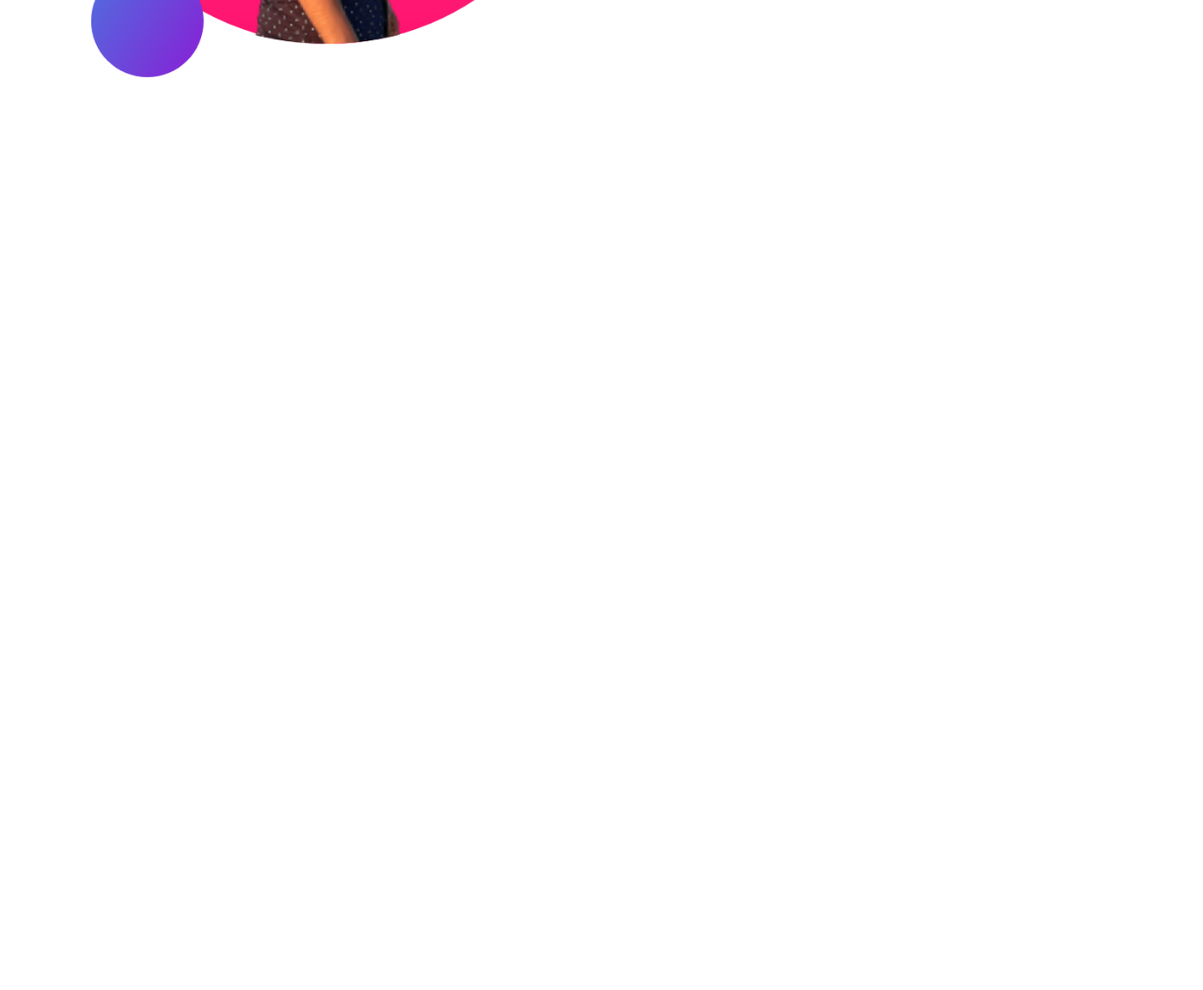
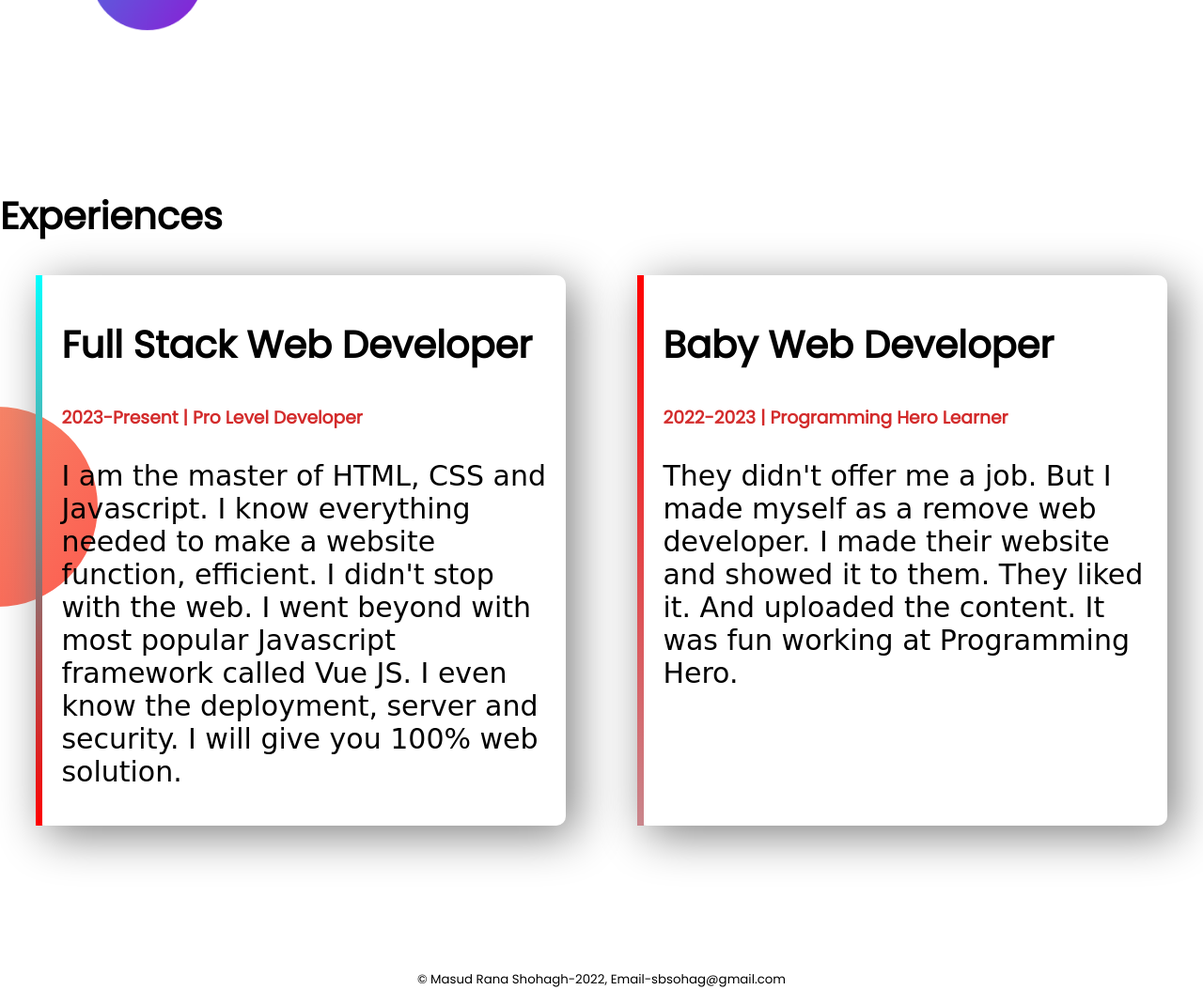
Before and after one commit to sbsohag3/my-first-website, a plain HTML site: page index.html in a window 1280 px wide. Shown: the part 1712-2766 px from the top of the page at 94% size. Before the commit the page ends 2012 px from the top, so only its background shows below. Drawn offline with Linux system fonts and the light colour scheme; a web font is replaced by a local one.

Commit message:
add finish

```diff
--- a/first website.css
+++ b/first website.css
@@ -13,9 +13,9 @@ p{
     font-family: 'Island Moments', cursive;
     font-size: 30px
 }
-section{
+.flaxibal-containar{
     display: flex;
-    margin-bottom: 200px;
+    margin-bottom: 150px;
 }
 .half-width{
     width: 50%;
@@ -43,3 +43,34 @@ section{
     background-repeat: no-repeat;
     background-position: right;
 }
+.exprince-area{
+    background-image: url(images/exp-bg.png);
+    background-repeat: no-repeat;
+    background-position:left center;
+}
+h3{
+    color: rgb(211, 43, 43);
+}
+.exprince-item{
+    box-shadow: 10px 10px 50px gray;
+    width: 44%;
+    padding: 10px;
+    margin-left: 3%;
+    margin-right: 3%;
+    padding-left: 20px;
+    border-radius: 10px;
+
+}
+#web-developer{
+    border-left: 7px solid;
+    border-image: linear-gradient(aqua, red);
+    border-image-slice: 1;
+}
+#baby-developer{
+    border-left: 7px solid;
+    border-image: linear-gradient(red, #C9868C);
+    border-image-slice: 1;
+}
+footer{
+    text-align: center;
+}
--- a/index.html
+++ b/index.html
@@ -14,7 +14,7 @@
     <link rel="stylesheet" href="first website.css">
 </head>
 <body>
-   <section class="top-banar" >
+   <section class="top-banar flaxibal-containar" >
         <div class="half-width" >
             <h1>Welcome To </h1>
              <h1><span class="color"> <i>Masud Rana Shohagh</i> </span> Profile!</h1>
@@ -37,7 +37,7 @@
         </div>
     </section>
 
-    <section class="dream-big">
+    <section class="dream-big flaxibal-containar">
         <div class="half-width">
             <img src="images/my-2.png" alt="">
         </div>
@@ -51,5 +51,25 @@
         </div>
     </section>
 
+    <section class="exprince-area">
+
+                <h1>Experiences</h1>
+            <div class="flaxibal-containar">
+                <div id="web-developer" class="exprince-item">
+                    <h1>Full Stack Web Developer</h1>
+                    <h3>2023-Present | Pro Level Developer</h3>
+                    <p>I am the master of HTML, CSS and Javascript. I know everything needed to make a website function, efficient. I didn't stop with the web. I went beyond with most popular Javascript framework called Vue JS. I even know the deployment, server and security. I will give you 100% web solution.</p>
+                </div>
+                <div id="baby-developer" class="exprince-item">
+                    <h1>Baby Web Developer</h1>
+                    <h3>2022-2023 | Programming Hero Learner</h3>
+                    <p>They didn't offer me a job. But I made myself as a remove web developer. I made their website and showed it to them. They liked it. And uploaded the content. It was fun working at Programming Hero.</p>
+                </div>
+            </div>
+
+    </section>
+    <footer>
+        <small>© Masud Rana Shohagh-2022, Email-sbsohag@gmail.com</small>
+    </footer>
 </body>
 </html>
```
